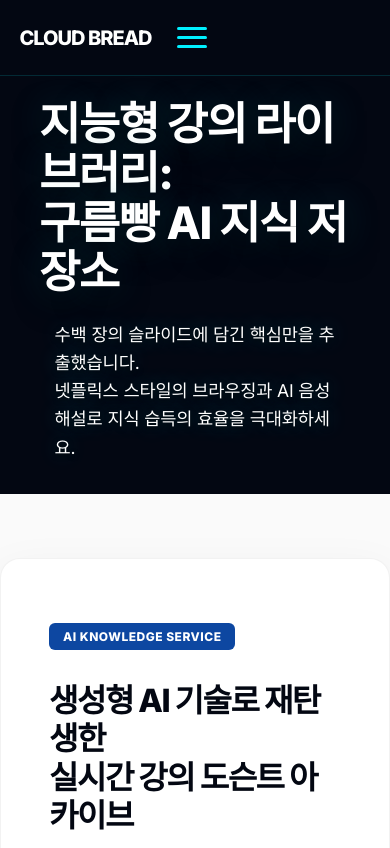
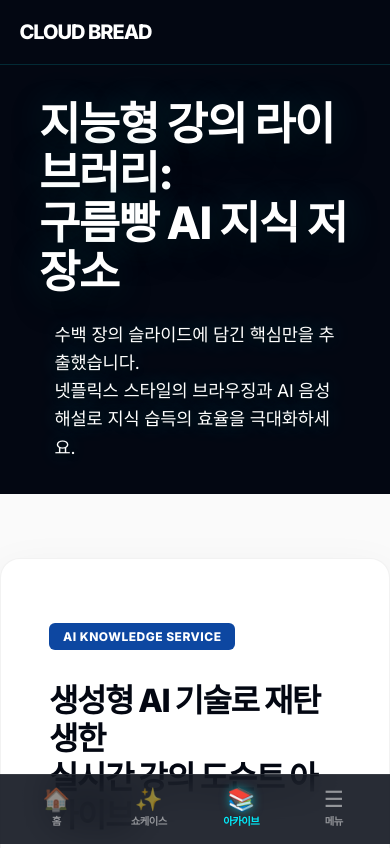
Before and after one commit to aiu144346/Cloudbread, a website: page archive.html in a window 390 px wide. Shown: the top 848 px of the page. Drawn offline with Linux system fonts and the light colour scheme; no server answers.

Commit message:
feat: implement premium mobile bottom navigation and vercel config

```diff
--- a/archive.html
+++ b/archive.html
@@ -544,10 +544,10 @@
             <span class="mobile-nav-icon">📚</span>
             <span>아카이브</span>
         </a>
-        <a href="index.html#cta" class="mobile-nav-item">
-            <span class="mobile-nav-icon">💬</span>
-            <span>문의</span>
-        </a>
+        <div class="mobile-nav-item" id="mobile-menu-trigger" style="cursor: pointer;">
+            <span class="mobile-nav-icon">☰</span>
+            <span>메뉴</span>
+        </div>
     </nav>
 
     <script src="data.js"></script>
@@ -986,18 +986,20 @@
 
         // --- Mobile Menu Toggle Logic ---
         const hamburger = document.getElementById("hamburger");
+        const mobileMenuTrigger = document.getElementById("mobile-menu-trigger");
         const mobileSidebar = document.getElementById("mobile-sidebar");
         const menuOverlay = document.getElementById("menu-overlay");
 
-        if (hamburger && mobileSidebar && menuOverlay) {
+        if ((hamburger || mobileMenuTrigger) && mobileSidebar && menuOverlay) {
             const toggleMenu = () => {
-                hamburger.classList.toggle("active");
+                if (hamburger) hamburger.classList.toggle("active");
                 mobileSidebar.classList.toggle("active");
                 menuOverlay.classList.toggle("active");
                 document.body.style.overflow = mobileSidebar.classList.contains("active") ? "hidden" : "auto";
             };
 
-            hamburger.addEventListener("click", toggleMenu);
+            if (hamburger) hamburger.addEventListener("click", toggleMenu);
+            if (mobileMenuTrigger) mobileMenuTrigger.addEventListener("click", toggleMenu);
             menuOverlay.addEventListener("click", toggleMenu);
 
             // Close menu when clicking a link
--- a/style.css
+++ b/style.css
@@ -2264,28 +2264,10 @@ h1, h2, h3, h4, h5 {
     /* Hide traditional links on mobile/tablets */
     .nav-links { display: none; }
 
-    /* Hamburger Menu Button */
+    /* Hamburger Menu Button (HIDDEN because we use bottom nav) */
     .hamburger {
-        display: block !important;
-        cursor: pointer;
-        z-index: 3000;
-        padding: 5px;
-    }
-
-    .hamburger span {
-        display: block;
-        width: 30px;
-        height: 3px;
-        margin: 6px 0;
-        background: var(--electric-blue);
-        transition: 0.4s;
-        border-radius: 3px;
-    }
-
-    /* Animation for Hamburger X */
-    .hamburger.active span:nth-child(1) { transform: rotate(-45deg) translate(-6px, 7px); }
-    .hamburger.active span:nth-child(2) { opacity: 0; }
-    .hamburger.active span:nth-child(3) { transform: rotate(45deg) translate(-6px, -7px); }
+        display: none !important;
+    }
 
     /* Mobile Sidebar Menu */
     .mobile-sidebar {
@@ -2372,5 +2354,59 @@ h1, h2, h3, h4, h5 {
     .maven-card { margin-bottom: 10px; }
 }
 
-/* Base Elements (Hidden on Desktop) */
-.mobile-nav, .hamburger, .mobile-sidebar, .menu-overlay { display: none; }
+/* Base Elements (Adaptive Handling) */
+.mobile-nav {
+    display: none;
+    position: fixed;
+    bottom: 0;
+    left: 0;
+    width: 100%;
+    height: 70px;
+    background: rgba(3, 8, 18, 0.85);
+    backdrop-filter: blur(20px);
+    -webkit-backdrop-filter: blur(20px);
+    border-top: 1px solid rgba(255, 255, 255, 0.08);
+    z-index: 2400; /* Sidebar is 2500 */
+    display: none; /* Initially hidden, shown on mobile media query */
+    justify-content: space-around;
+    align-items: center;
+    padding: 0 10px;
+    padding-bottom: env(safe-area-inset-bottom); /* iOS support */
+}
+
+@media (max-width: 1024px) {
+    .mobile-nav { display: flex; }
+}
+
+.mobile-nav-item {
+    text-decoration: none;
+    display: flex;
+    flex-direction: column;
+    align-items: center;
+    justify-content: center;
+    gap: 4px;
+    color: rgba(255, 255, 255, 0.5);
+    transition: all 0.3s ease;
+    flex: 1;
+}
+
+.mobile-nav-item span:last-child {
+    font-size: 0.65rem;
+    font-weight: 700;
+    letter-spacing: -0.5px;
+}
+
+.mobile-nav-icon {
+    font-size: 1.4rem;
+    line-height: 1;
+}
+
+.mobile-nav-item.active {
+    color: var(--electric-blue);
+}
+
+.mobile-nav-item.active .mobile-nav-icon {
+    text-shadow: 0 0 10px rgba(0, 240, 255, 0.5);
+}
+
+.hamburger, .mobile-sidebar, .menu-overlay { display: none; }
```
Also changed, not shown: activities.html (+4 -4 lines), index.html (+4 -4 lines), library.html (+4 -4 lines), script.js (+5 -3 lines), showcase.html (+4 -4 lines), youtube.html (+4 -4 lines), vercel.json.
